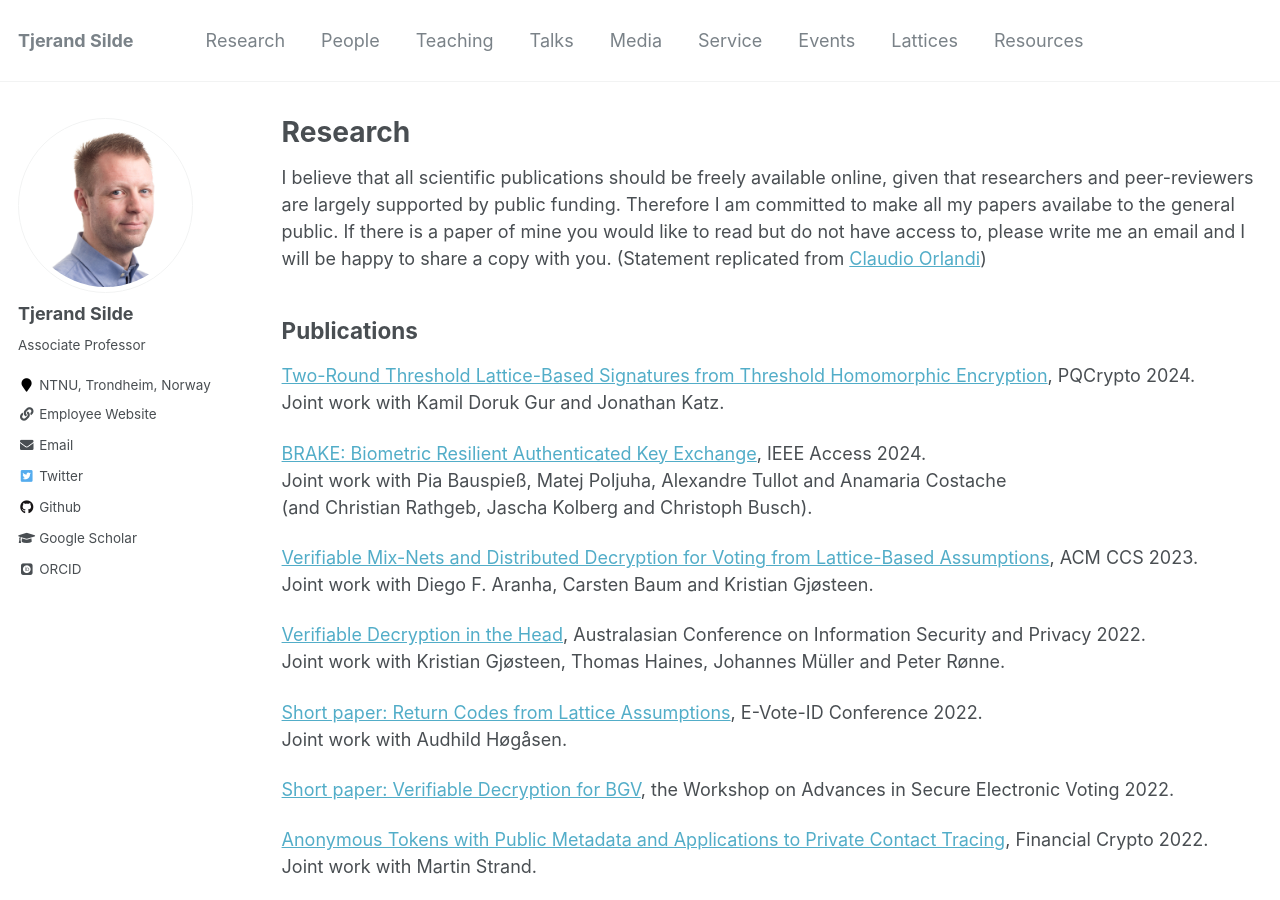
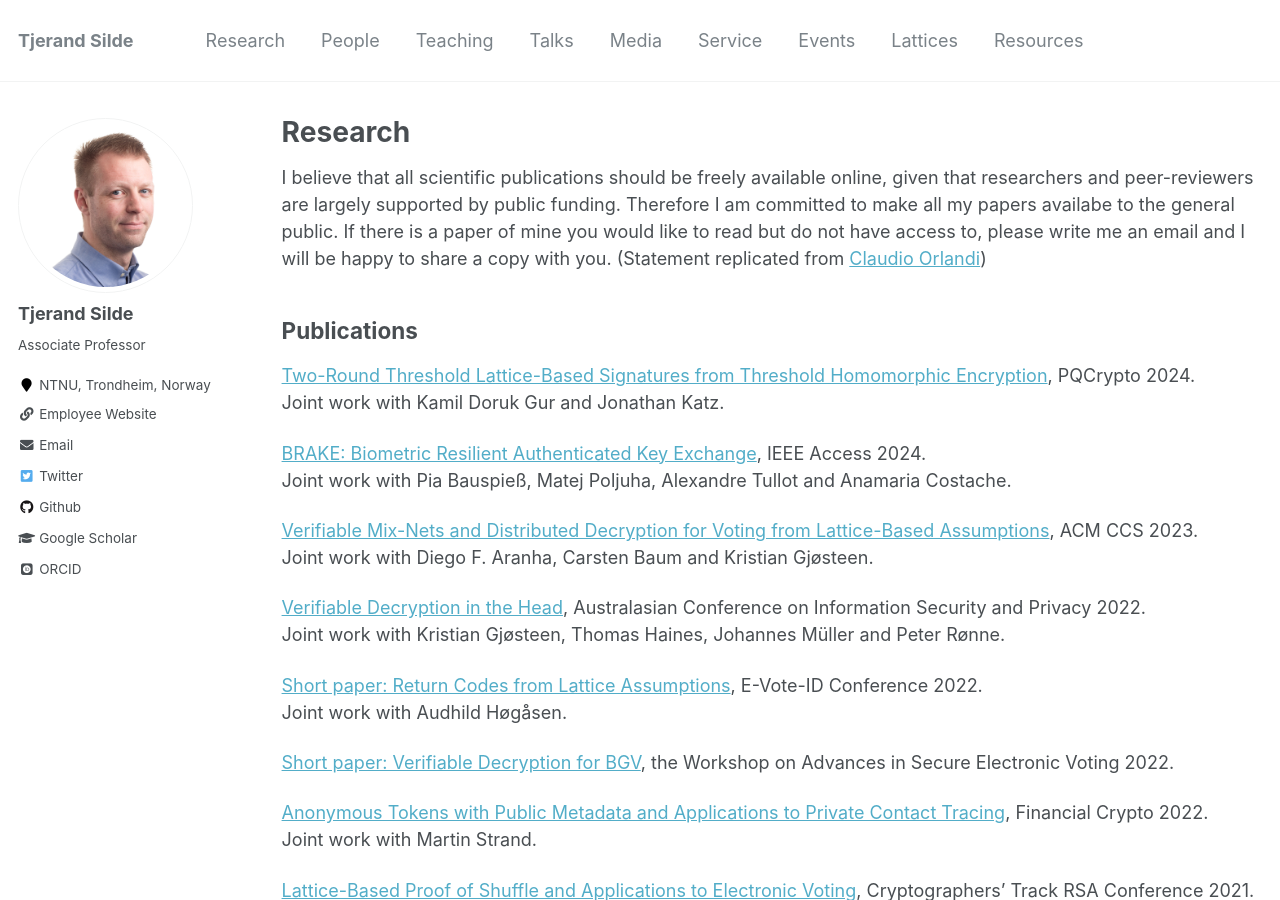
Before and after one commit to tjesi/tjesi.github.io, a Jekyll site: the page built from _pages/research.md, in a window 1280 px wide and 900 px high. Built offline with Jekyll 4.4.1, drawn with Linux system fonts in a browser that asks for light colours; some web fonts are replaced.

Commit message:
Update research.md

```diff
--- a/_pages/research.md
+++ b/_pages/research.md
@@ -13,8 +13,7 @@
 Joint work with Kamil Doruk Gur and Jonathan Katz.
 
 [BRAKE: Biometric Resilient Authenticated Key Exchange](https://eprint.iacr.org/2022/1408), IEEE Access 2024.
-Joint work with Pia Bauspieß, Matej Poljuha, Alexandre Tullot and Anamaria Costache
-(and Christian Rathgeb, Jascha Kolberg and Christoph Busch).
+Joint work with Pia Bauspieß, Matej Poljuha, Alexandre Tullot and Anamaria Costache.
 
 [Verifiable Mix-Nets and Distributed Decryption for Voting from Lattice-Based Assumptions](https://eprint.iacr.org/2022/422), ACM CCS 2023.
 Joint work with Diego F. Aranha, Carsten Baum and Kristian Gjøsteen.
```
